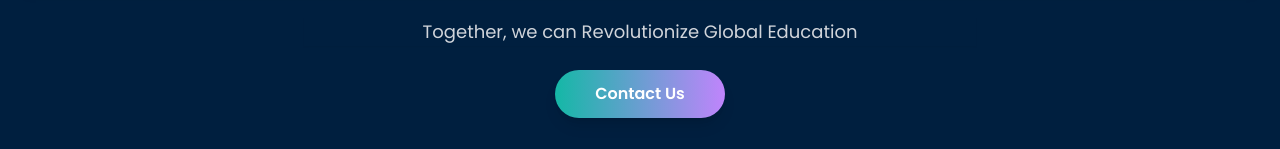
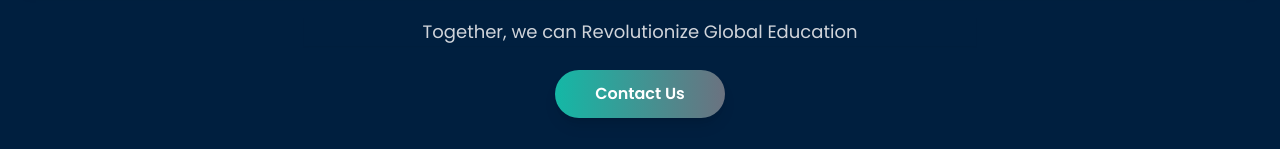
Before and after one commit to Shiji-AA/UrbanCAD, a React (Vite) app in the folder Frontend/: page /aboutus in a window 1280 px wide. Shown: the part 1671-1820 px from the top of the page. Built offline with nearby package versions, Linux system fonts and the light colour scheme; no server answers.

Commit message:
chages added

```diff
--- a/Frontend/src/Components/Users/AboutUs/AboutUs.jsx
+++ b/Frontend/src/Components/Users/AboutUs/AboutUs.jsx
@@ -80,7 +80,7 @@ function AboutUs() {
                     <a href="https://wa.me/919633221153?text=Hi%20there!%20I'm%20interested%20in%20your%20services."
                         target="_blank"
                         rel="noopener noreferrer">
-                        <button className="max-w-full font-heading bg-gradient-to-r from-teal-500 to-purple-400 text-white font-bold py-3 px-10 rounded-full shadow-lg transition-all duration-300 hover:from-purple-400 hover:to-teal-500 hover:shadow-xl">
+                        <button className="max-w-full font-heading bg-gradient-to-r from-teal-500 to-gray-500 text-white font-bold py-3 px-10 rounded-full shadow-lg transition-all duration-300 hover:from-gray-500 hover:to-teal-500 hover:shadow-xl">
                             Contact Us
                         </button>
                     </a>
--- a/Frontend/src/Components/Users/RulesRegulation/RulesRegulation.jsx
+++ b/Frontend/src/Components/Users/RulesRegulation/RulesRegulation.jsx
@@ -40,7 +40,7 @@ function RulesRegulation() {
 
       {/* Second Div: Requirements and Support */}
       <div className="w-full md:w-1/2">
-        <div className="rounded-lg md:p-12 p-4">
+        <div className="rounded-lg md:p-12">
           <h6 className="font-body text-xl font-semibold text-aqua mb-4 text-left">
             UNLOCK THE POTENTIAL OF URBANCAD FRANCHISE
           </h6>
```
Also changed, not shown: 5 other files (tests, documents, lock files or other folders).
